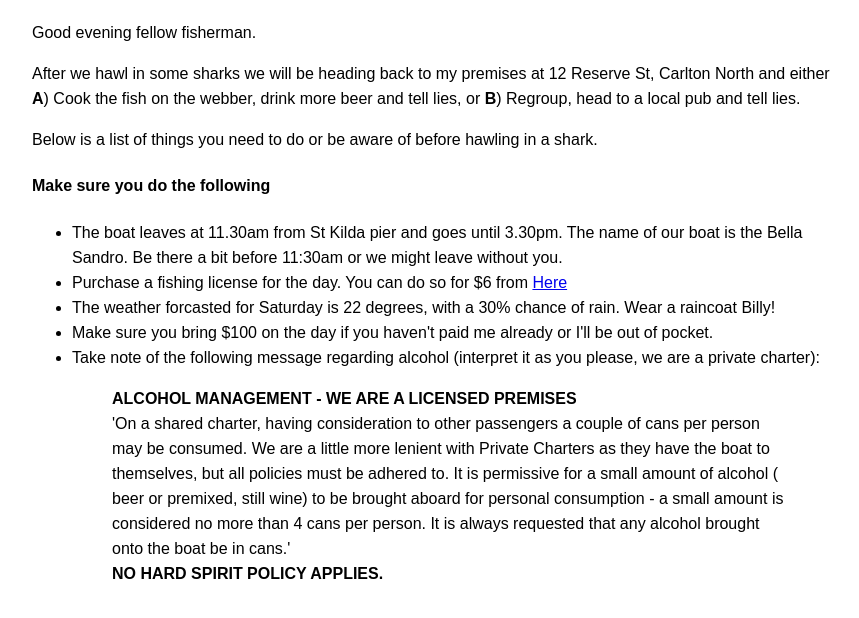
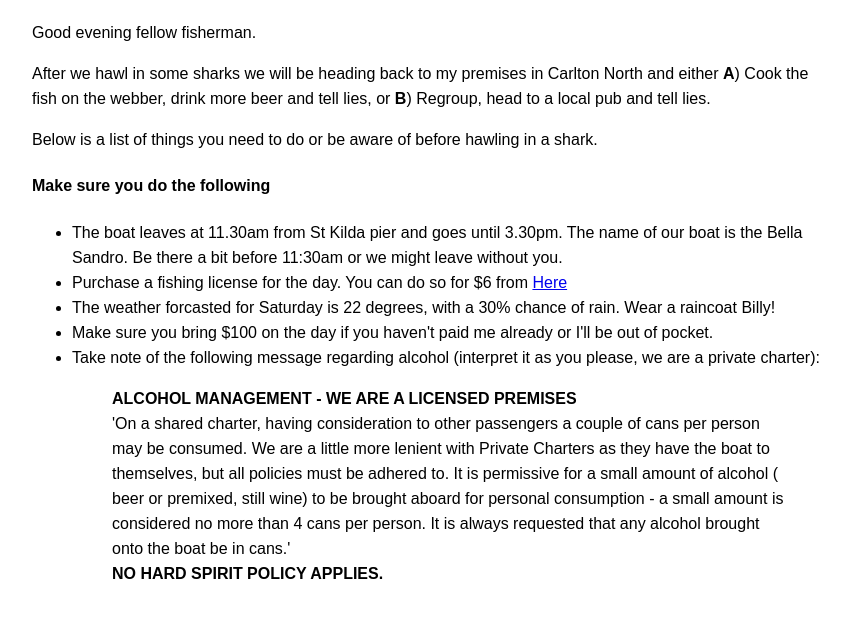
Before and after one commit to sricho/sricho.github.io, a plain HTML site: page stuapalooza_fishing.html in a window 1280 px wide. Shown: the whole page, without its empty margins (208-1067 px from the left). Drawn offline with Linux system fonts and the light colour scheme.

```diff
--- a/stuapalooza_fishing.html
+++ b/stuapalooza_fishing.html
@@ -8,7 +8,7 @@
 <body>
   <p>Good evening fellow fisherman.</p>
 
-  <p>After we hawl in some sharks we will be heading back to my premises at 12 Reserve St, Carlton North and either <strong>A</strong>) Cook the fish on the webber, drink more beer and tell lies, or <strong>B</strong>) Regroup, head to a local pub and tell lies.</p>
+  <p>After we hawl in some sharks we will be heading back to my premises in Carlton North and either <strong>A</strong>) Cook the fish on the webber, drink more beer and tell lies, or <strong>B</strong>) Regroup, head to a local pub and tell lies.</p>
 
   <p>Below is a list of things you need to do or be aware of before hawling in a shark.</p>
 
```
